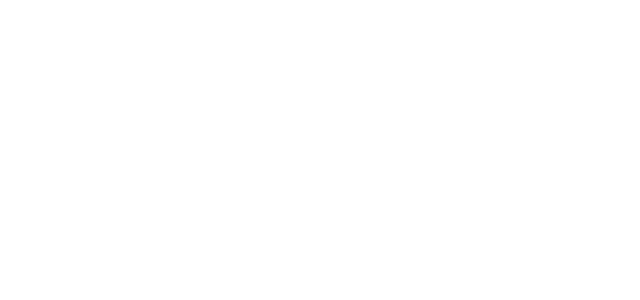
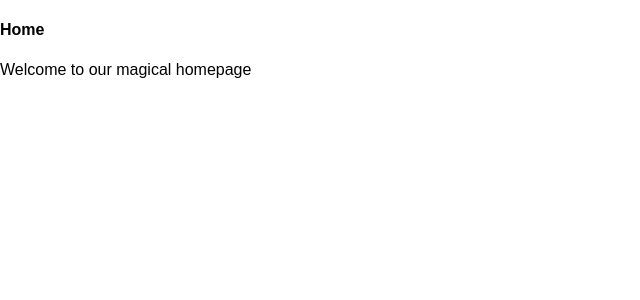
Before and after one commit to basically-joe/reactRouting, a React (Create React App) app: page / in a window 1280 px wide. Shown: the top 300 px of the page, without its empty margins (0-640 px from the left). Built offline with nearby package versions, Linux system fonts and the light colour scheme.

Commit message:
added routes that work in browser

```diff
--- a/src/components/Main.js
+++ b/src/components/Main.js
@@ -1,5 +1,5 @@
-import React, { Component } from "react";
-import { BrowserRouter as Router} from "react-router-dom";
+import React, { Component, Fragment } from "react";
+import { BrowserRouter as Router, Route} from "react-router-dom";
 import About from "./About";
 import Home from "./Home";
 import Pricing from "./Pricing";
@@ -15,7 +15,14 @@
 
   render() {
     return (
-      null
+      <Router>
+          <Fragment>
+            <Route exact path="/" component={Home}/>
+            <Route path="/about" component={About}/>
+            <Route path="/pricing" component={Pricing}/>
+            <Route path="/contact" component={Contact}/>
+          </Fragment>
+      </Router>
     );
   }
 
```
